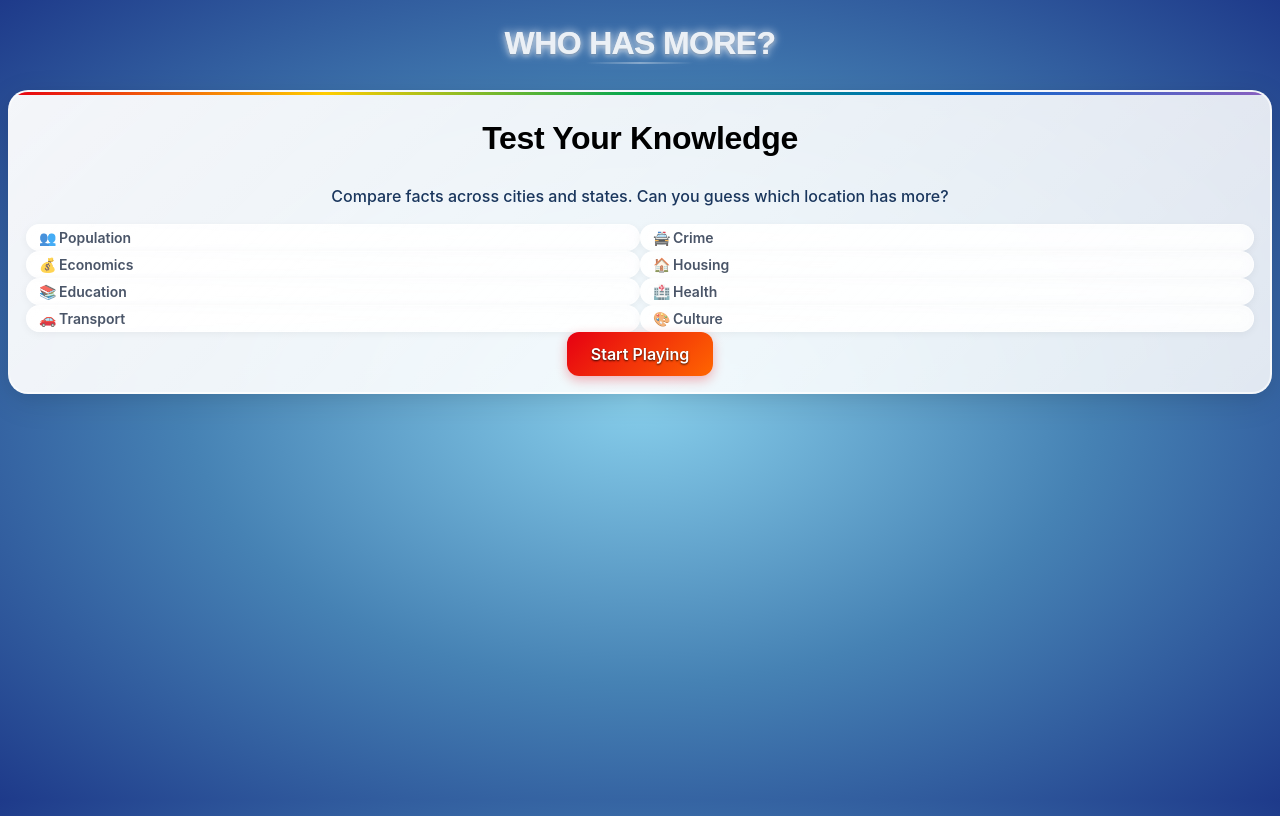
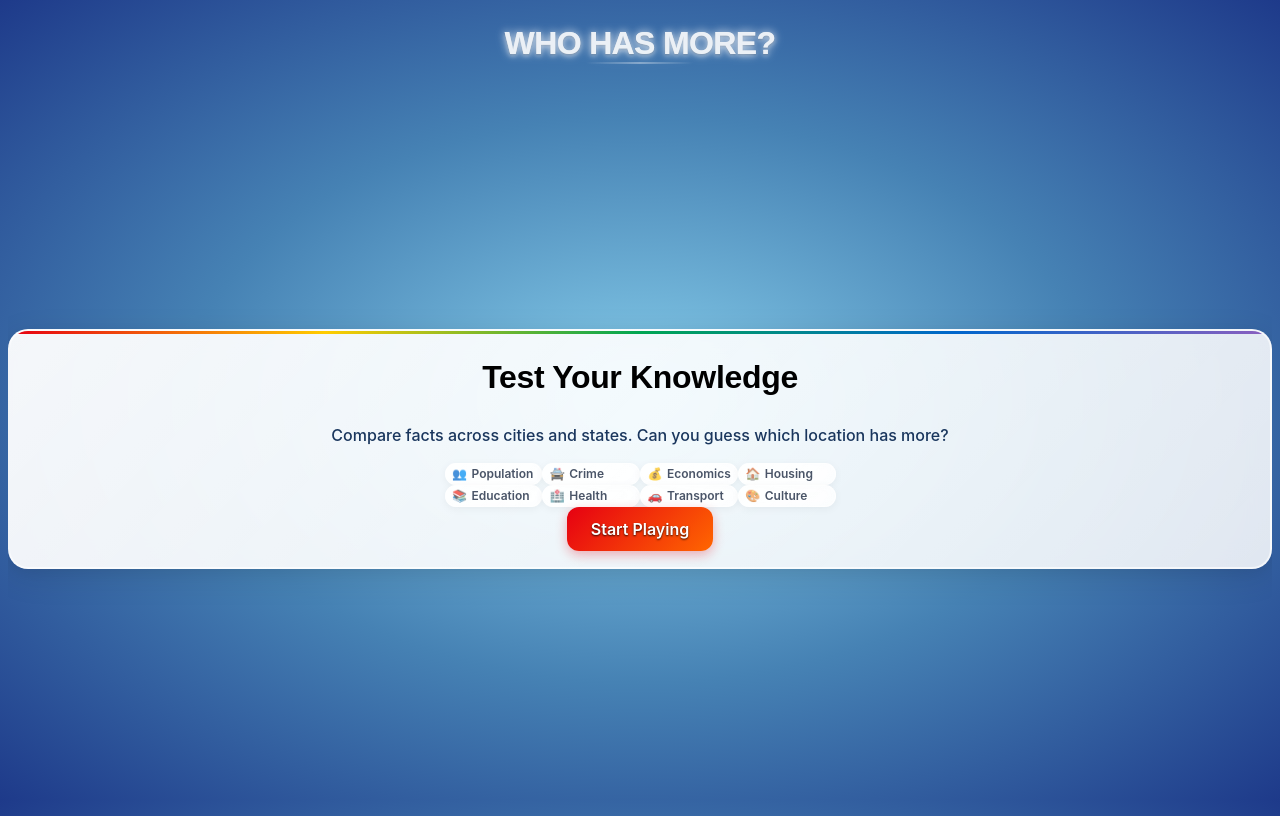
Before and after one commit to balong/WhoHasMore, a Next.js app: page / in a window 1280 px wide. Built offline with nearby package versions, Linux system fonts and the light colour scheme.

Commit message:
refactor layout for cleaner full-screen design

```diff
--- a/src/app/_components/GameBoard.tsx
+++ b/src/app/_components/GameBoard.tsx
@@ -19,10 +19,10 @@ export default function GameBoard() {
 
   if (gameState === 'idle') {
     return (
-      <div className="w-full max-w-4xl mx-auto px-4">
-        <div className="nintendo-card text-center space-y-4 md:space-y-6 lg:space-y-8">
+      <div className="w-full max-w-3xl mx-auto">
+        <div className="nintendo-card flex flex-col items-center text-center gap-6">
           {/* Hero Section */}
-          <div className="space-y-3 md:space-y-4 lg:space-y-6">
+          <div className="space-y-2">
             <h2 className="text-display-lg md:text-display-hero text-white font-bold leading-tight">
               Test Your Knowledge
             </h2>
@@ -32,7 +32,7 @@ export default function GameBoard() {
           </div>
 
           {/* Category Grid */}
-          <div className="grid grid-cols-2 md:grid-cols-4 gap-3 md:gap-4 lg:gap-6 py-4 md:py-6 lg:py-8 mb-6 md:mb-8">
+          <div className="grid grid-cols-4 gap-2 md:gap-4">
             <div className="category-chip">
               <span className="category-chip-icon">👥</span>
               <span>Population</span>
@@ -68,16 +68,14 @@ export default function GameBoard() {
           </div>
 
           {/* Start Button Section */}
-          <div>
-            <StartButton />
-          </div>
+          <StartButton />
         </div>
       </div>
     );
   }
 
   return (
-    <div className="w-full space-y-4 md:space-y-6">
+    <div className="w-full max-w-4xl mx-auto space-y-4 md:space-y-6">
       <QuestionCard />
 
       {gameState === 'answered' && (
--- a/src/app/_components/QuestionCard.tsx
+++ b/src/app/_components/QuestionCard.tsx
@@ -242,16 +242,16 @@ export default function QuestionCard() {
   };
 
   return (
-    <div className="w-full max-w-4xl mx-auto px-4 py-3 md:py-6 relative z-10">
+    <div className="w-full max-w-4xl mx-auto p-4 relative z-10">
       {/* Question Header */}
-      <div className="text-center mb-4 md:mb-8">
+      <div className="text-center mb-4">
         <h2 className="text-question">
           {formatQuestion(question.category)}
         </h2>
       </div>
 
       {/* Answer Options */}
-      <div className="w-full mx-auto mb-4 md:mb-8" style={{maxWidth: '760px'}}>
+      <div className="w-full mx-auto mb-4" style={{maxWidth: '760px'}}>
         <div className="flex flex-col">
           {(['A', 'B'] as const).map((letter, index) => {
             const option = letter === 'A' ? question.optionA : question.optionB;
--- a/src/app/globals.css
+++ b/src/app/globals.css
@@ -124,7 +124,7 @@ body {
   background-attachment: fixed;
   min-height: 100vh;
   position: relative;
-  overflow-x: hidden;
+  overflow: hidden;
 }
 
 /* Remove animated background effects - make static */
@@ -220,10 +220,10 @@ body::after {
   background: linear-gradient(135deg, rgba(255, 255, 255, 0.9), rgba(255, 255, 255, 0.7));
   border: 1px solid rgba(255, 255, 255, 0.6);
   border-radius: 20px;
-  padding: var(--space-2) var(--space-6);
+  padding: var(--space-1) var(--space-3);
   backdrop-filter: blur(8px);
   font-family: 'Inter', sans-serif;
-  font-size: 0.875rem;
+  font-size: 0.75rem;
   font-weight: 600;
   color: var(--nintendo-secondary-text);
   box-shadow: 0 2px 8px rgba(0, 0, 0, 0.05);
--- a/src/app/page.tsx
+++ b/src/app/page.tsx
@@ -9,11 +9,11 @@ export default function Home() {
   const { showConfetti, showStarburst } = useGameStore();
 
   return (
-    <main className="min-h-screen relative">
+    <main className="h-dvh w-full overflow-hidden flex flex-col">
       <ConfettiEffect trigger={showConfetti} type="confetti" />
       <ConfettiEffect trigger={showStarburst} type="starburst" />
-      <div className="px-4 py-4 space-y-4 md:px-6 md:py-8 md:space-y-8">
-        <ShowHeader />
+      <ShowHeader />
+      <div className="flex-1 flex items-center justify-center px-4">
         <GameBoard />
       </div>
     </main>
```
